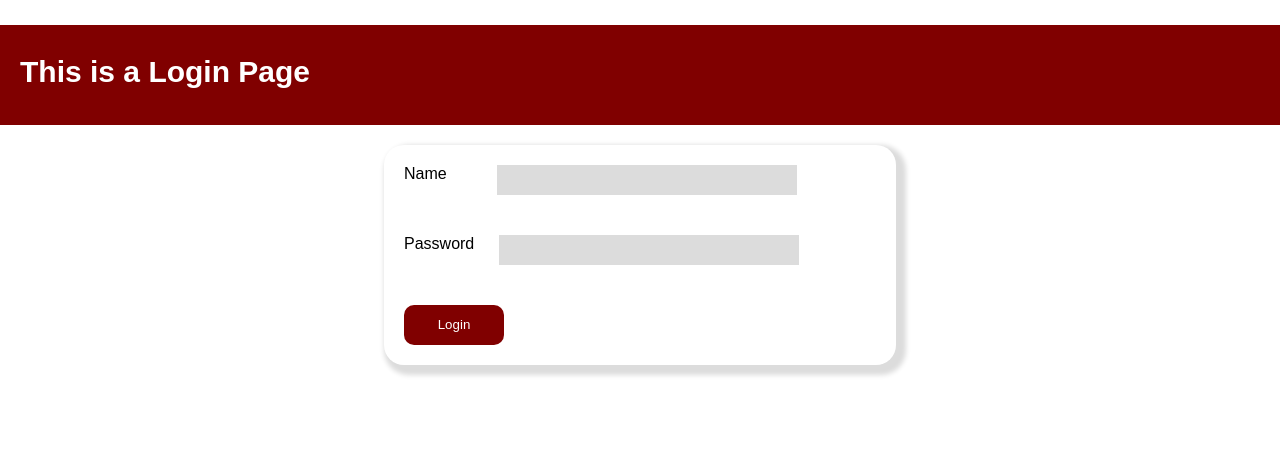
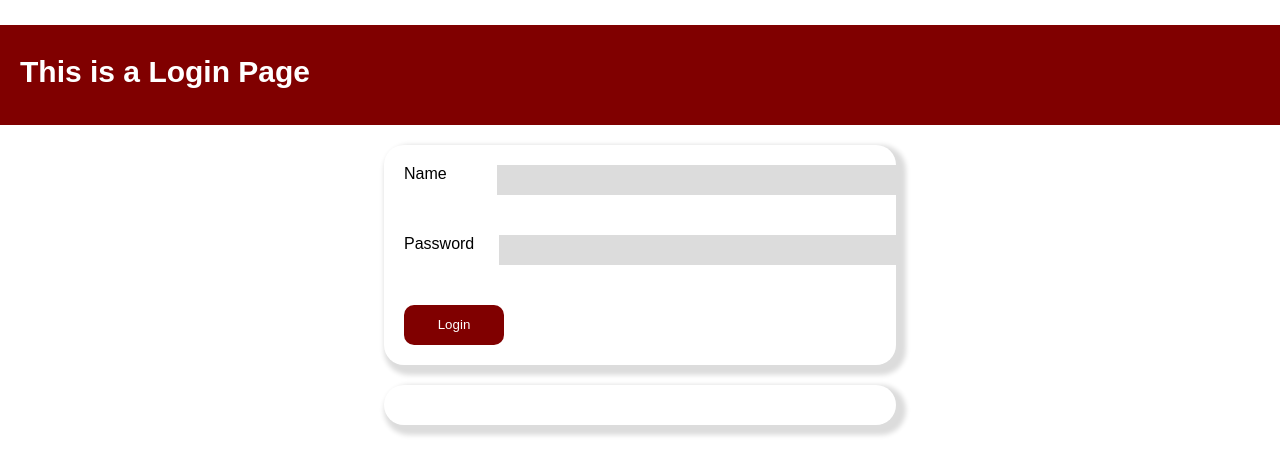
Before and after one commit to MahsumaRezai/React_Form, a React (Create React App) app: page / in a window 1280 px wide. Shown: the top 474 px of the page. Built offline with nearby package versions, Linux system fonts and the light colour scheme; the HTML template or start-up script is replaced by a standard one.

Commit message:
work on card for svae data

```diff
--- a/src/App.js
+++ b/src/App.js
@@ -1,13 +1,13 @@
 import React, { Fragment } from 'react';
-import Head from  "./Componet/Head";
+import Head from "./Componet/Head";
+import Lisdata from './Componet/Listdata';
 import Card from './Componet/Card';
-
 function App() {
   return (
     <Fragment>
-      <Head></Head>
-      <Card></Card>
-
+      <Head />
+      <Card />
+      <Lisdata users={[]} />
     </Fragment>
   );
 }
--- a/src/Componet/Button.js
+++ b/src/Componet/Button.js
@@ -3,7 +3,7 @@ import classes from  './Button.module.css'
 const Button = (porps) => {
     return (
         <Fragment>
-            <div >
+            <div  >
                 <button className={classes.btn}>{porps.children}</button>
             </div>
 
--- a/src/Componet/Card.module.css
+++ b/src/Componet/Card.module.css
@@ -7,3 +7,14 @@
     padding-left: 20px;
     padding-bottom: 20px;
 }
+
+.card_one {
+    width: 40%;
+    margin: auto;
+    box-shadow: 5px 5px 5px 5px gainsboro;
+    border-radius: 20px;
+    padding-top: 20px;
+    padding-left: 20px;
+    padding-bottom: 20px;
+    margin-top: 20px;
+}
--- /dev/null
+++ b/src/Componet/Cardsave.js
@@ -0,0 +1,15 @@
+import { Fragment } from 'react';
+import classes from './Card.module.css';
+
+const Cardsave = () => {
+    return (
+        <Fragment>
+            <div className={classes.card_one}>
+
+            </div>
+        </Fragment>
+
+
+    )
+}
+export default Cardsave;
--- a/src/Componet/Form.js
+++ b/src/Componet/Form.js
@@ -9,7 +9,7 @@ const Form = () => {
         if (nameEnter.trim().length === 0 && passwordEnter.trim().length === 0) {
             return;
         }
-        if (passwordEnter.length <= 10) {
+        if (+passwordEnter <= 10) {
             return;
         }
         console.log(nameEnter);
@@ -31,13 +31,13 @@ const Form = () => {
             <form className={classes.form} onSubmit={datasubmit}>
                 <div className={classes.content}>
                     <label>Name</label>
-                    <input type="text" onChange={datanameHandler}></input>
+                    <input type="text" onChange={datanameHandler} value={nameEnter} />
                 </div>
                 <div className={classes.content_one}>
                     <label>Password</label>
-                    <input type="password" onChange={datapasswordHandler}></input>
+                    <input type="password" onChange={datapasswordHandler} value={passwordEnter} />
                 </div>
-                <div>
+                <div className={classes.button}>
                     <Button>Login</Button>
                 </div>
             </form>
--- a/src/Componet/Form.module.css
+++ b/src/Componet/Form.module.css
@@ -17,9 +17,18 @@
     flex-direction: row;
     gap: 25px;
 }
+
 input {
-    width: 300px;
+    width: 400px;
     height: 30px;
     background: gainsboro;
     border: none;
 }
+
+.button {
+    display: flex;
+    flex-direction: row;
+    justify-content: center;
+    align-items: center;
+    margin: 0 a;
+}
--- /dev/null
+++ b/src/Componet/List.module.css
@@ -0,0 +1,16 @@
+.users {
+    margin: 2rem auto;
+    width: 90%;
+    max-width: 40rem;
+}
+
+.users ul {
+    list-style: none;
+    padding: 1rem;
+}
+
+.users li {
+    border: 1px solid #ccc;
+    margin: 0.5rem 0;
+    padding: 0.5rem;
+}
--- /dev/null
+++ b/src/Componet/Listdata.js
@@ -0,0 +1,18 @@
+import Cardsave from "./Cardsave";
+import classes from './List.module.css'
+const Lisdata = (props) => {
+
+    return (
+
+        <Cardsave className={classes.users}>
+            <ul>
+                {props.users.map((user) => (
+                    <li>
+                        {user.name} ({user.age})
+                    </li>
+                ))}
+            </ul>
+        </Cardsave>
+    );
+}
+export default Lisdata;
```
Also changed, not shown: src/Componet/Button.module.css (line endings or trailing spaces).
